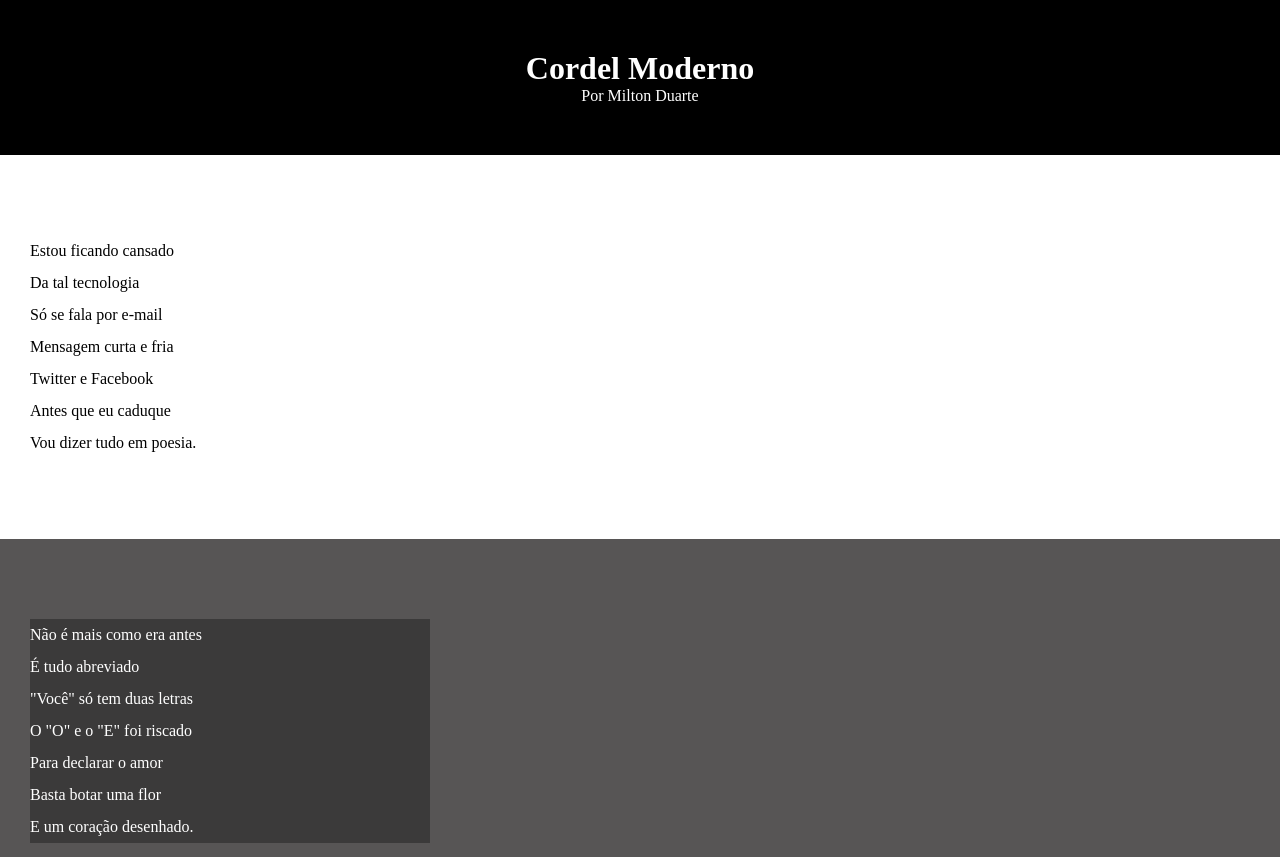
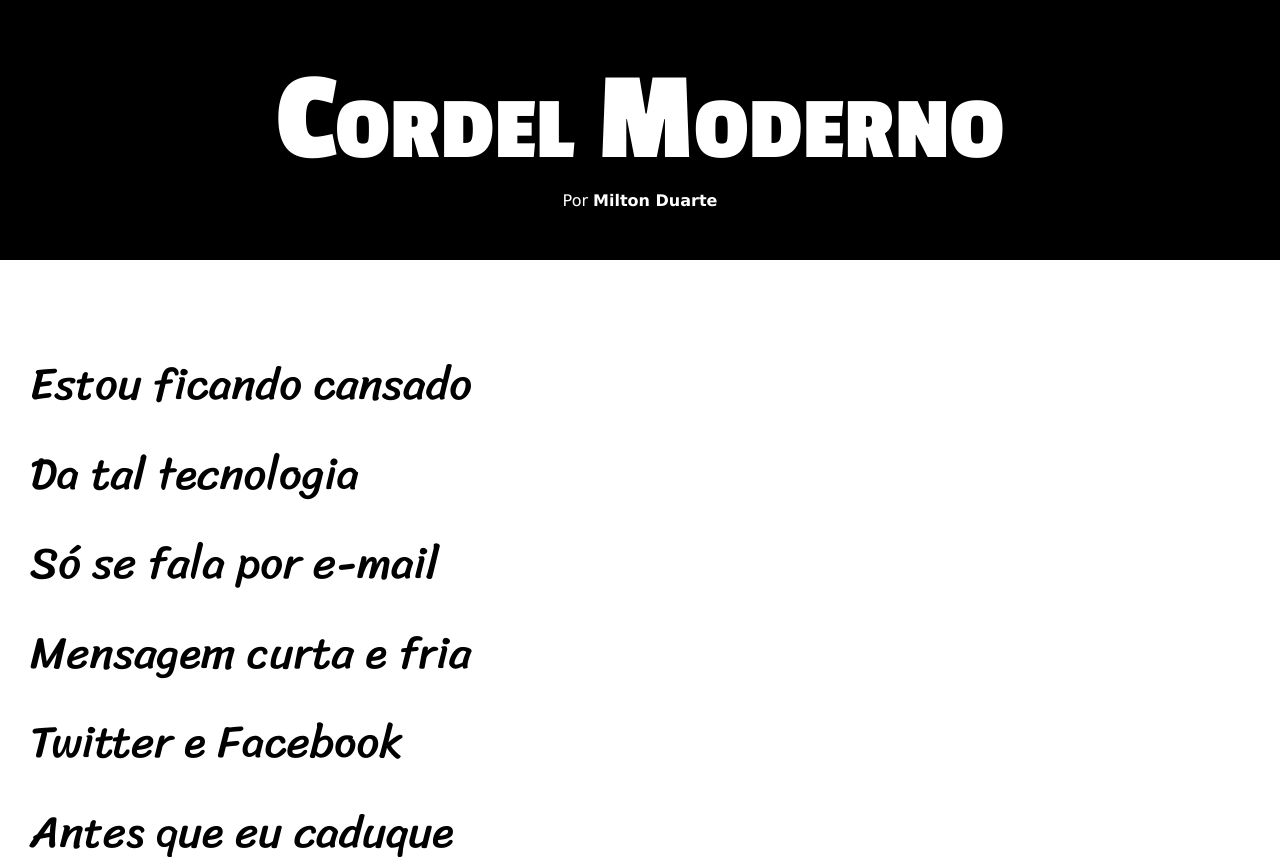
Before and after one commit to GiovaniFerraz/html-css, a plain HTML site: page prática/ex012.html/index.html in a window 1280 px wide. Shown: the top 857 px of the page. Drawn offline with Linux system fonts and the light colour scheme.

Commit message:
atualização de estilos desafio 21

```diff
--- a/prática/ex012.html/style.css
+++ b/prática/ex012.html/style.css
@@ -1,33 +1,49 @@
 @charset "UTF-8";
+
+@import url('https://fonts.googleapis.com/css2?family=Passion+One:wght@400;700;900&display=swap');
+
+@import url('https://fonts.googleapis.com/css2?family=Sriracha&display=swap');
+
+:root {
+    --fonte1: Verdana, Geneva, Tahoma, sans-serif;
+    --fonte2: "Passion One", sans-serif;
+    --fonte3: "Sriracha", cursive;
+}
 
 * {
     margin: 0px;
     padding: 0px;
-    text-decoration: none;
+    font-size: 1em;
 }
 
 html, body {
-    background-color: lightgray;
+    min-height: 100vh;
+    background-color: darkgrey;
+    font-family: var(--fonte1);
 }
 
 header {
-    width: 100%;
     background-color: black;
     text-align: center;
 }
 
-header h1 {
+header > h1 {
     color: white;
     padding-top: 50px;
+    font-variant: small-caps;
+    font-family: var(--fonte2);
+    font-size: 10vw;
 }
 
-header p {
+header > p {
     color: white;
     padding-bottom: 50px;
 }
 
-a {
+header a, footer a {
     color: white;
+    font-weight: bolder;
+    text-decoration: none;
 }
 a:hover {
     text-decoration: underline;
@@ -38,6 +54,8 @@ section {
     padding-bottom: 10vh;
     line-height: 2em;
     padding-left: 30px;
+    font-family: var(--fonte3);
+    font-size: 3.5vw;
 }
 
 section.normal {
@@ -51,14 +69,15 @@ section.imagem {
 }
 
 section.imagem > p {
+    display: inline-block;
     background-color: rgba(3, 3, 3, 0.322);
-    width: 400px;
+    padding: 5px;
 }
 
 footer {
     background-color: black;
     color: white;
-    font-size: 1.3em;
+    font-size: 1em;
     text-align: center;
     padding-top: 10px;
     padding-bottom: 10px;
```
